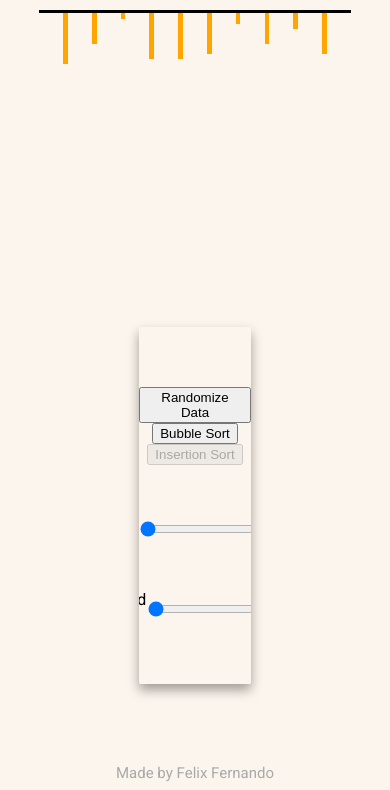
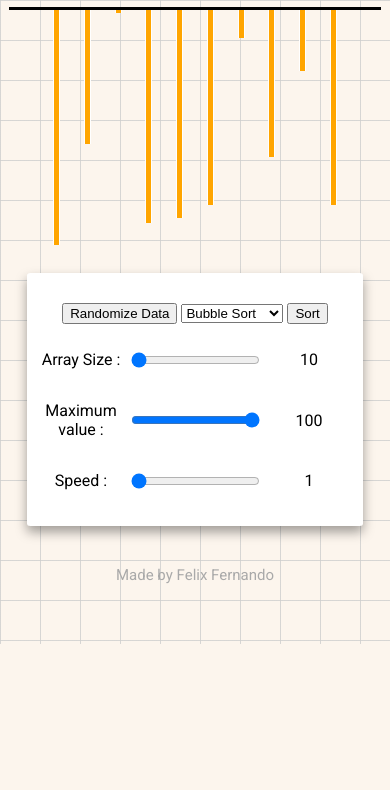
Before and after one commit to FelixFern/Sorting-Algo-Vis, a plain HTML site: page index.html in a window 390 px wide. Shown: the part 200-990 px from the top of the page. After the commit the page ends 844 px from the top, so only its background shows below. Drawn offline with Linux system fonts and the light colour scheme.

Commit message:
added insertion sort, dropdown menu for sort, maximum value slider, and mobile friendly update

```diff
--- a/index.html
+++ b/index.html
@@ -11,7 +11,7 @@
     <link href="https://fonts.googleapis.com/css2?family=Roboto:wght@400;500&display=swap" rel="stylesheet">
 </head>
 <body>
-    <div>
+    <div class="content">
         <div class="spacer"></div>
         <h1>Sorting Algorithm Visualizer</h1>
         <div class="spacer"></div>
@@ -19,18 +19,33 @@
         <div id="utility">
             <div class="button-container">
                 <button onclick="randomArray()">Randomize Data</button>
-                <button onclick="bubbleSort()">Bubble Sort</button>
-                <button onclick="randomArray()" disabled>Insertion Sort</button>
+                <select name="sort" id="sort">
+                    <option value="bubble">Bubble Sort</option>
+                    <option value="insertion">Insertion Sort</option>
+                </select>
+                <button onclick="sortButton()">Sort</button>
             </div>
             <div class="slider-container">
-                <div id = "size-slider">
+                <div id ="size-slider">
                     <p>Array Size : </p>
-                    <input id="size" type="range" min="10" max="50" value="1" steps="1" onChange="updateSize()" />
+                    <input id="size" type="range" min="10" max="100" value="1" steps="1" onChange="updateSize()" />
                     <p id="size-number">10</p>
                 </div>
+                <div id = "max-slider">
+                    <p>Maximum value : </p>
+                    <input id="max" type="range" min="1" max="100" value="100" steps="1" onChange="updateMax()" />
+                    <p id="max-number">100</p>
+                </div>
+                <!-- need fixing to do
+                <div id = "min-slider">
+                    <p>Minimum value: </p>
+                    <input id="min" type="range" min="1" max="100" value="1" steps="1" onChange="updateMin()" />
+                    <p id="min-number">1</p>
+                </div>
+                -->
                 <div id = "speed-slider">
                     <p>Speed : </p>
-                    <input id="speed" type="range" min="1" max="100" value="1" steps="1" onChange="updateSpeed()" />
+                    <input id="speed" type="range" min="1" max="1000" value="1" steps="1" onChange="updateSpeed()" />
                     <p id="speed-number">1</p>
                 </div>
             </div>
--- a/script.js
+++ b/script.js
@@ -2,26 +2,43 @@ data = []
 bg_color = []
 speed = 10
 size = 10
+let max = 100
+let min = 1
 
 for(let i = 0; i < size; i++) {
-    data.push(Math.floor(Math.random() * size) + 1)
+    data.push(Math.floor(Math.random() * (max - min)) + min)
 }
 
 var container = document.getElementById("chart-container")
 for(let i = 0; i < size; i++) {
-    container.innerHTML+='<div style="height:'+data[i]*2+'%"></div>';
+    container.innerHTML+='<div style="height:'+data[i]+'%">'+ data[i] +'</div>';
 }
 
-
+function sortButton() {
+    sort_type = document.getElementById("sort").value
+    switch(sort_type) {
+        case "bubble":
+            console.log("bubble sort")
+            bubbleSort()
+            break
+        case "insertion":
+            console.log("insertion sort")
+            insertionSort()
+            break
+        case "merge":
+            console.log("merge sort")
+            break
+    }
+}
 
 function randomArray() {
     data = []
     for(let i = 0; i < size; i++) {
-        data.push(Math.floor(Math.random() * (size - 1)) + 1)
+        data.push(Math.floor(Math.random() * (max - min)) + min)
     }
     container.innerHTML = ""
     for(let i = 0; i < size; i++) {
-        container.innerHTML+='<div style="height:'+data[i]*2+'%"></div>';
+        container.innerHTML+='<div style="height:'+data[i]+'%">'+ data[i] +'</div>';
     }
 }
 
@@ -30,16 +47,12 @@ function updateSize(){
     document.getElementById("size-number").innerHTML = size
     data = []
     for(let i = 0; i < size; i++) {
-        data.push(Math.floor(Math.random() * (size - 1)) + 1)
+        data.push(Math.floor(Math.random() * (max - min)) + min)
     }
     container.innerHTML = ""
     for(let i = 0; i < size; i++) {
-        container.innerHTML+='<div style="height:'+data[i]*2+'%"></div>';
+        container.innerHTML+='<div style="height:'+data[i]+'%">'+ data[i] +'</div>';
     }
-}
-
-function sleep(ms) {
-    return new Promise(resolve => setTimeout(resolve, ms))
 }
 
 function updateSpeed() {
@@ -48,42 +61,79 @@ function updateSpeed() {
     console.log(speed)
 }
 
+function updateMax() {
+    max = document.getElementById("max").value
+    document.getElementById("max-number").innerHTML = document.getElementById("max").value
+    console.log(max)
+    randomArray()
+}
+
+function updateMin() {
+    min = document.getElementById("min").value
+    document.getElementById("min-number").innerHTML = document.getElementById("min").value
+    console.log(min)
+}
+
+
+
+function sleep(ms) {
+    return new Promise(resolve => setTimeout(resolve, ms))
+}
+
 async function bubbleSort() {
     for(let i = 0; i < size; i++) {
         for(let j = 0; j < size-1; j++) {
             container.childNodes[j].style.backgroundColor = "red"
             container.childNodes[j+1].style.backgroundColor = "yellow"
             if(data[j] > data[j+1]) {
-                await sleep(1000/speed)
+                await sleep(10000/speed)
                 let temp = data[j]
                 data[j] = data[j+1]
                 data[j+1] = temp
                 container.innerHTML = ""
                 for(let x = 0; x < size; x++) {
-                    container.innerHTML+='<div style="height:'+data[x]*2+'%"></div>';
+                    container.innerHTML+='<div style="height:'+data[x]+'%">'+ data[x] +'</div>';
                 }
                 container.childNodes[j].style.backgroundColor = "yellow"
                 container.childNodes[j+1].style.backgroundColor = "red"
-                await sleep(1000/speed)
+                await sleep(10000/speed)
             }
             container.childNodes[j].style.backgroundColor = "orange"
             container.childNodes[j+1].style.backgroundColor = "orange"
         }
     }
+    for(let i = 0; i < size; i++) {
+        await sleep(20)
+        container.childNodes[i].style.backgroundColor = "lightgreen"
+    }
 }
 
 async function insertionSort() {
     for (let i = 1; i < size; i++) {
+        // Choosing the first element in our unsorted subarray
         let current = data[i];
-        container.childNodes[i].style.backgroundColor = "red"
+        // The last element of our sorted subarray
         let j = i-1;
         while ((j > -1) && (current < data[j])) {
-            await sleep(100/speed)
+            container.childNodes[j+1].style.backgroundColor = "red"
+            await sleep(10000/speed)
+            temp = data[j+1]
             data[j+1] = data[j];
+            data[j] = temp
+            container.innerHTML = ""
+            for(let x = 0; x < size; x++) {
+                container.innerHTML+='<div style="height:'+data[x]+'%">'+ data[x] +'</div>';
+            }
             container.childNodes[j].style.backgroundColor = "red"
-            container.childNodes[j+1].style.backgroundColor = "yellow"
+            await sleep(1000/speed)
             j--;
         }
+        container.childNodes[j+1].style.backgroundColor = "lightgreen"
+        await sleep(100/speed)
         data[j+1] = current;
     }
+    for(let i = 0; i < size; i++) {
+        await sleep(20)
+        container.childNodes[i].style.backgroundColor = "lightgreen"
+    }
 }
--- a/style.css
+++ b/style.css
@@ -2,29 +2,41 @@ body {
     text-align: center;
     background-color: rgb(252, 245, 237);
     font-family: 'Roboto', sans-serif;
+    overflow-x: hidden;
+    background-size: 40px 40px;
+    background-image:
+        linear-gradient(to right, rgba(206, 206, 206, 0.8) 0.8px, transparent 0.8px),
+        linear-gradient(to bottom, rgba(206, 206, 206, 0.8) 0.8px, transparent 0.8px);
 }
 h1 {
     margin-bottom: 5px;
+    font-size: 50px;
 }
 p {
     width: 95px;
+}
+.content {
+    position: relative;
 }
 .spacer {
     height: 50px;
 }
 #utility {
+    z-index: 99;
     margin: auto;
     margin-top: 60px;
     overflow: hidden;
     width: 30%;
-    padding: 40px 0 40px 0;
+    padding: 20px 0 10px 0;
     border-radius: 1%;
     box-shadow:  0px 6px 12px 0px rgba(0,0,0,0.37);
+    background-color: white;
+
 }
 .button-container  {
     text-align: center;
-    margin-top: 20px;
-    margin-bottom: 20px;
+    margin-top: 10px;
+    margin-bottom: 10px;
 }
 .slider-container {
     width: 100%;
@@ -32,12 +44,7 @@ p {
     align-items: center;
     justify-content: center;
 }
-#size-slider {
-    display: flex;
-    align-items: center;
-    justify-content: center;
-}
-#speed-slider {
+.slider-container div {
     display: flex;
     align-items: center;
     justify-content: center;
@@ -46,15 +53,20 @@ p {
     margin-top: 50px;
     border-top: black solid 3px;
     margin:auto;
-    width: 80vw;
+    padding: 0px 20px 0px 20px;
+    width: 85vw;
     height: 30vh;
     display: flex;
+    z-index: -1;
     justify-content: space-evenly;
 }
 #chart-container div {
     width: 1.5%;
     height: 20%;
     background-color: orange;
+    font-size: 12px;
+    border-right: 1px solid white;
+    border-left: 1px solid white;
 }
 
 footer {
@@ -62,3 +74,27 @@ footer {
     font-size: 15px;
     color: darkgrey;
 }
+
+@media only screen and (max-width: 600px) {
+    #chart-container div {
+        width: 1.5%;
+        height: 20%;
+        background-color: orange;
+        font-size: 0;
+        border-right: 1px solid white;
+        border-left: 1px solid white;
+    }
+    #utility {
+        width: 90%;
+        margin-top: 10px;
+        padding-bottom: 20px;
+    }
+    footer {
+        margin-top: 40px;
+    }
+    h1 {
+        font-size: 40px;
+        margin-top: 5px;
+        margin-bottom: 0;
+    }
+}
```
